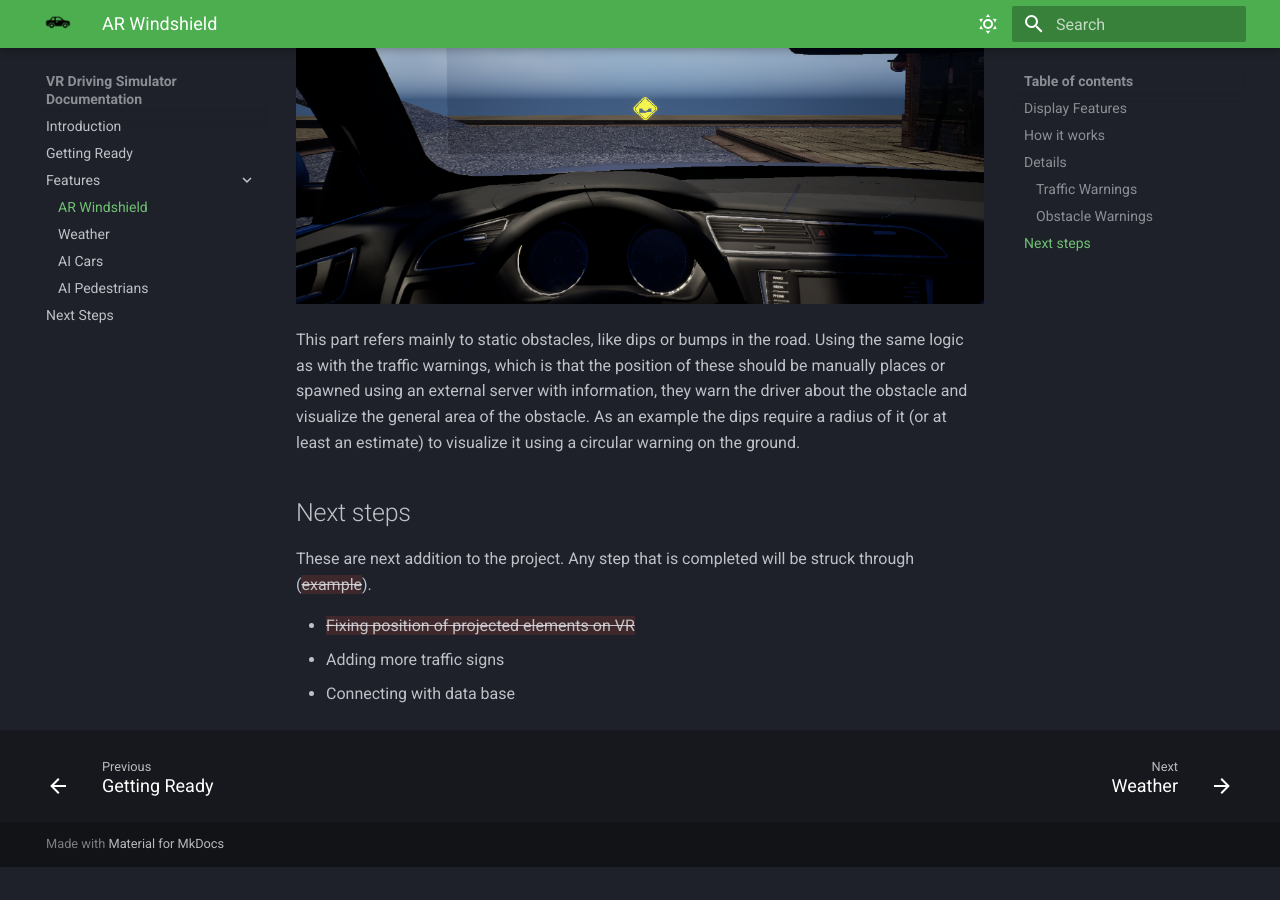
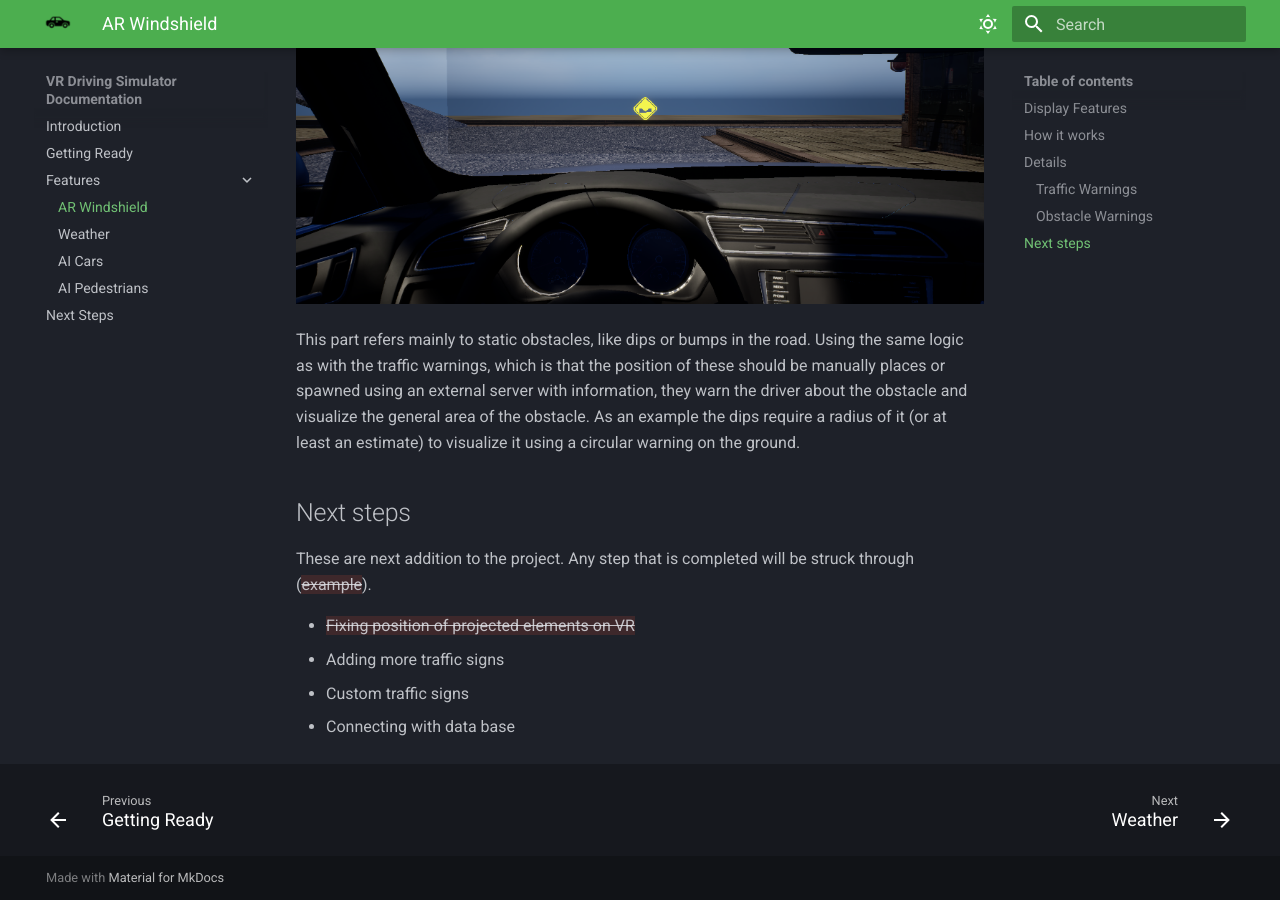
Before and after one commit to DimCharala/docs-vr-sim, an MkDocs documentation site: the page built from docs/ar-windshield.md, in a window 1280 px wide and 900 px high, scrolled down 2009 px. Built offline with MkDocs 1.6.1 and Material for MkDocs 9.7.7, drawn with Linux system fonts in a browser that asks for light colours; some web fonts are replaced; before the commit the page ends 2876 px from its top, so only the background shows below that.

Commit message:
small windshield change

```diff
--- a/docs/ar-windshield.md
+++ b/docs/ar-windshield.md
@@ -39,4 +39,5 @@ These are next addition to the project. Any step that is completed will be struc
 
 * {--Fixing position of projected elements on VR--}
 * Adding more traffic signs
+* Custom traffic signs
 * Connecting with data base
```
